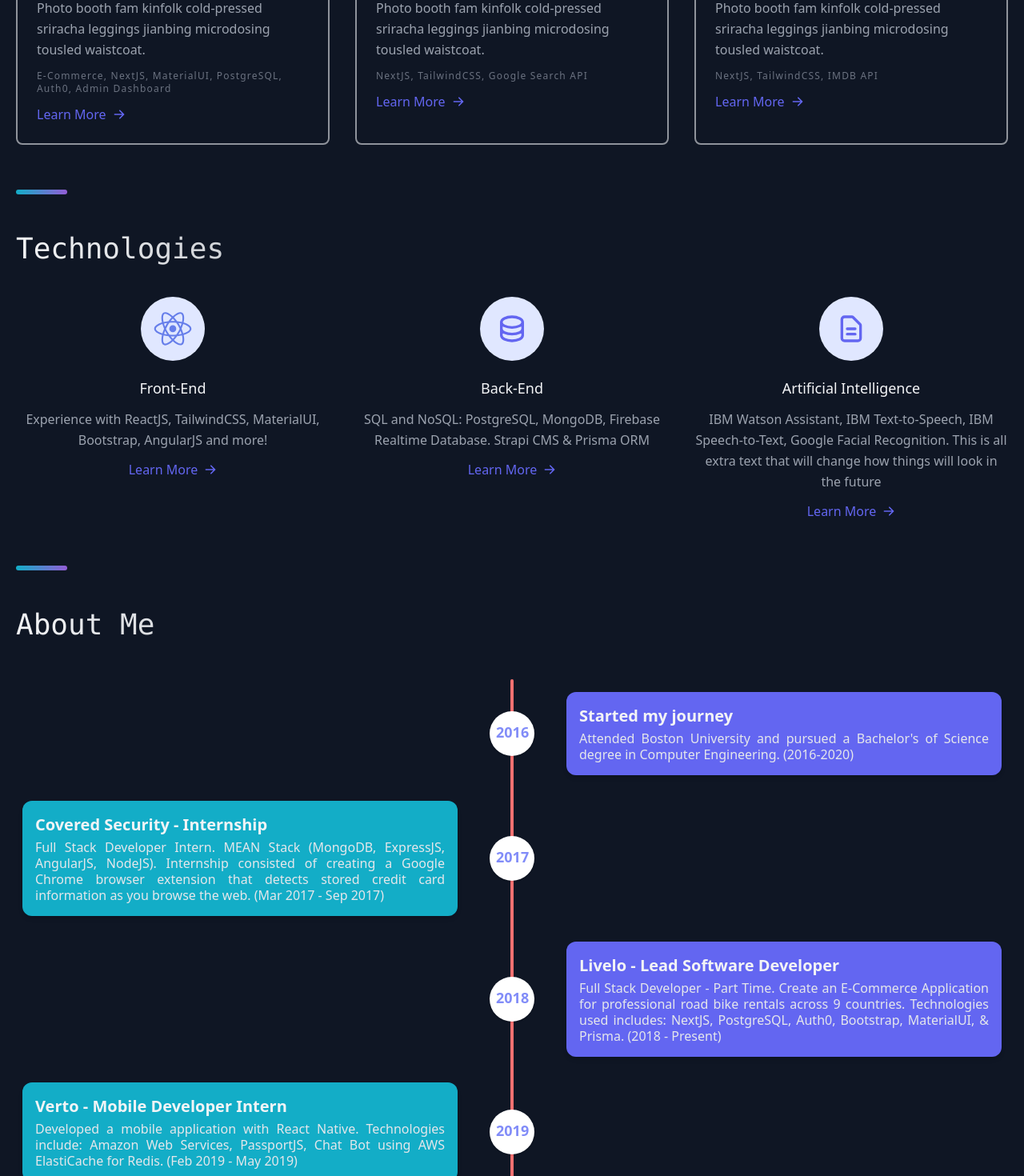
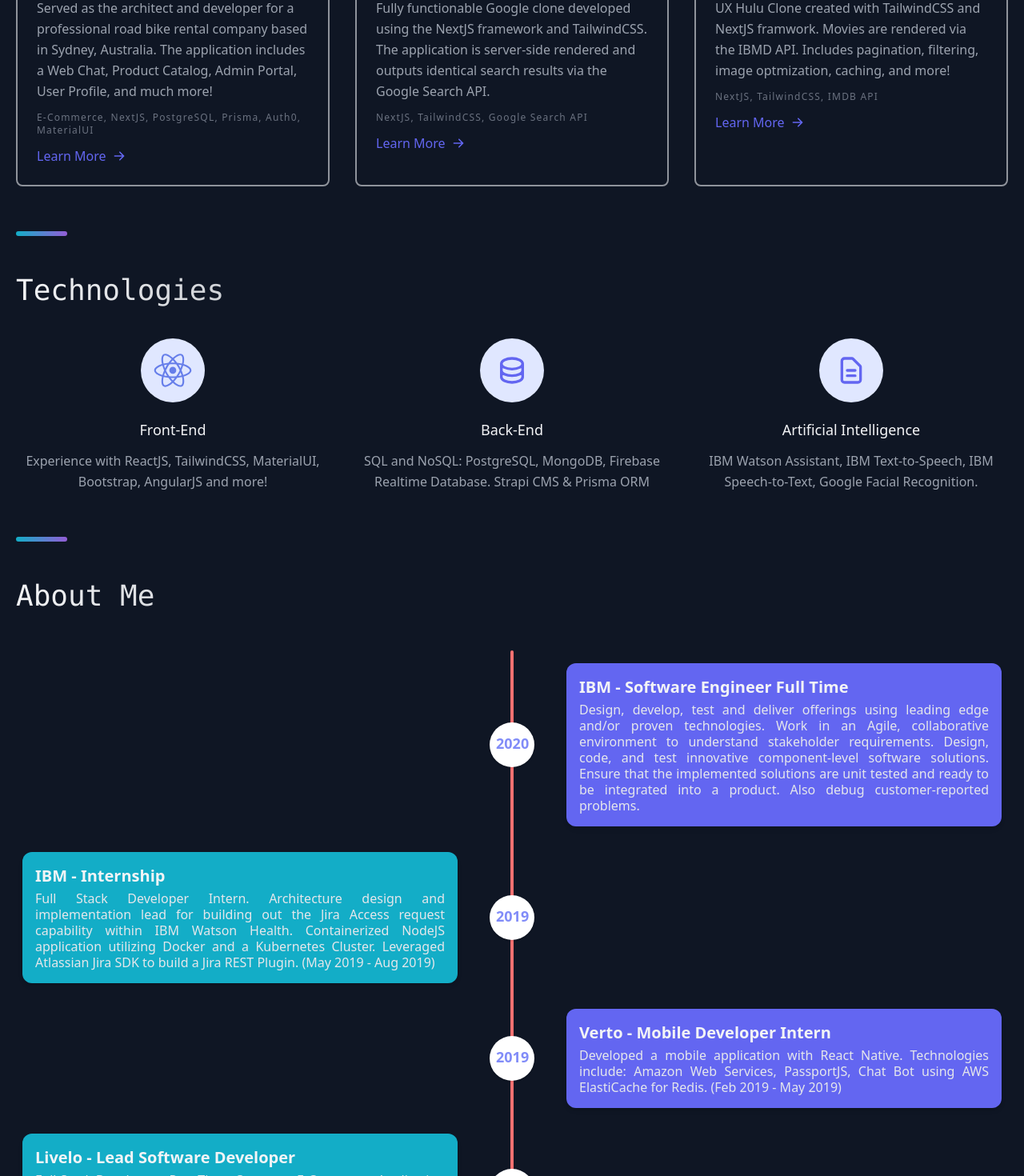
Before and after one commit to juanzgc/portfolio, a Next.js app: page / in a window 1280 px wide. Shown: the part 1040-2510 px from the top of the page at 80% size. Built offline with nearby package versions, Linux system fonts and the light colour scheme.

Commit message:
feat(Portfolio Text): Updated text throught the portfolio

```diff
--- a/components/AboutMe.tsx
+++ b/components/AboutMe.tsx
@@ -9,12 +9,13 @@
       <p className="w-full h-full mb-10 font-medium text-4xl font-mono bg-gradient-to-r from-gray-100 to-gray-600 text-transparent bg-clip-text">About Me</p>
 
       <div className="flex flex-col md:grid grid-cols-9 mx-auto p-2 text-red-500">
-        <RightTimeLine isStart={true} year="2016" title="Started my journey" description="Attended Boston University and pursued a Bachelor's of Science degree in Computer Engineering. (2016-2020)" />
-        <LeftTimeLine year="2017" title="Covered Security - Internship" description="Full Stack Developer Intern. MEAN Stack (MongoDB, ExpressJS, AngularJS, NodeJS). Internship consisted of creating a Google Chrome browser extension that detects stored credit card information as you browse the web. (Mar 2017 - Sep 2017)" />
-        <RightTimeLine year="2018" title="Livelo - Lead Software Developer" description="Full Stack Developer - Part Time. Create an E-Commerce Application for professional road bike rentals across 9 countries. Technologies used includes: NextJS, PostgreSQL, Auth0, Bootstrap, MaterialUI, & Prisma. (2018 - Present)" />
-        <LeftTimeLine year="2019" title="Verto - Mobile Developer Intern" description="Developed a mobile application with React Native. Technologies include: Amazon Web Services, PassportJS, Chat Bot using AWS ElastiCache for Redis. (Feb 2019 - May 2019)" />
-        <RightTimeLine year="2019" title="IBM - Internship" description="Full Stack Developer Intern. Architecture design and implementation lead for building out the Jira Access request capability within IBM Watson Health. Containerized NodeJS application utilizing Docker and a Kubernetes Cluster. Leveraged Atlassian Jira SDK to build a Jira REST Plugin. (May 2019 - Aug 2019)" />
-        <LeftTimeLine isEnd={true} year="2020" title="IBM - Software Engineer Full Time" description="Design, develop, test and deliver offerings using leading edge and/or proven technologies. Work in an Agile, collaborative environment to understand stakeholder requirements. Design, code, and test innovative component-level software solutions. Ensure that the implemented solutions are unit tested and ready to be integrated into a product. Also debug customer-reported problems." />
+        <RightTimeLine isStart={true} year="2020" title="IBM - Software Engineer Full Time" description="Design, develop, test and deliver offerings using leading edge and/or proven technologies. Work in an Agile, collaborative environment to understand stakeholder requirements. Design, code, and test innovative component-level software solutions. Ensure that the implemented solutions are unit tested and ready to be integrated into a product. Also debug customer-reported problems." />
+        <LeftTimeLine year="2019" title="IBM - Internship" description="Full Stack Developer Intern. Architecture design and implementation lead for building out the Jira Access request capability within IBM Watson Health. Containerized NodeJS application utilizing Docker and a Kubernetes Cluster. Leveraged Atlassian Jira SDK to build a Jira REST Plugin. (May 2019 - Aug 2019)" />
+        <RightTimeLine year="2019" title="Verto - Mobile Developer Intern" description="Developed a mobile application with React Native. Technologies include: Amazon Web Services, PassportJS, Chat Bot using AWS ElastiCache for Redis. (Feb 2019 - May 2019)" />
+        <LeftTimeLine year="2018" title="Livelo - Lead Software Developer" description="Full Stack Developer - Part Time. Create an E-Commerce Application for professional road bike rentals across 9 countries. Technologies used includes: NextJS, PostgreSQL, Auth0, Bootstrap, MaterialUI, & Prisma. (2018 - Present)" />
+        <RightTimeLine year="2017" title="Covered Security - Internship" description="Full Stack Developer Intern. MEAN Stack (MongoDB, ExpressJS, AngularJS, NodeJS). Internship consisted of creating a Google Chrome browser extension that detects stored credit card information as you browse the web. (Mar 2017 - Sep 2017)" />
+        <LeftTimeLine isEnd={true} year="2016" title="Started my journey" description="Attended Boston University and pursued a Bachelor's of Science degree in Computer Engineering. (2016-2020)" />
+
       </div>
     </div>
   )
--- a/components/Header.tsx
+++ b/components/Header.tsx
@@ -54,7 +54,8 @@
           <div className="md:hidden" id="mobile-menu">
             <div className="px-2 pt-2 pb-3 space-y-1">
               <Link href="#projects">
-                <a className="bg-gray-800 text-white block px-3 py-2 rounded-md text-base font-medium" aria-current="page">Projects</a>
+                {/* <a className="bg-gray-800 text-white block px-3 py-2 rounded-md text-base font-medium" aria-current="page">Projects</a> */}
+                <a className="text-gray-300 hover:bg-gray-700 hover:text-white block px-3 py-2 rounded-md text-base font-medium" aria-current="page">Projects</a>
               </Link>
               <Link href="#technologies">
                 <a className="text-gray-300 hover:bg-gray-700 hover:text-white block px-3 py-2 rounded-md text-base font-medium" aria-current="page">Technologies</a>
--- a/components/Projects.tsx
+++ b/components/Projects.tsx
@@ -5,9 +5,9 @@
     <div>
       <p className="font-medium text-4xl font-mono bg-gradient-to-r from-gray-100 to-gray-600 text-transparent bg-clip-text">Projects</p>
       <div className="flex flex-wrap -m-4 mt-8">
-        <ProjectCard href="https://livelo.bike" img="/livelo.png" alt="Livelo" h1="Livelo" p="E-Commerce, NextJS, MaterialUI, PostgreSQL, Auth0, Admin Dashboard" h2="Photo booth fam kinfolk cold-pressed sriracha leggings jianbing microdosing tousled waistcoat." buttonText="Learn More" />
-        <ProjectCard href="https://google.juanzg.com" img="/google.png" alt="Google Clone" h1="Google Clone" p="NextJS, TailwindCSS, Google Search API" h2="Photo booth fam kinfolk cold-pressed sriracha leggings jianbing microdosing tousled waistcoat." buttonText="Learn More" />
-        <ProjectCard href="https://hulu.juanzg.com" img="/hulu.png" alt="Hulu Clone" h1="Hulu Clone" p="NextJS, TailwindCSS, IMDB API" h2="Photo booth fam kinfolk cold-pressed sriracha leggings jianbing microdosing tousled waistcoat." buttonText="Learn More" />
+        <ProjectCard href="https://livelo.bike" img="/livelo.png" alt="Livelo" h1="Livelo" p="E-Commerce, NextJS, PostgreSQL, Prisma, Auth0, MaterialUI" h2="Served as the architect and developer for a professional road bike rental company based in Sydney, Australia. The application includes a Web Chat, Product Catalog, Admin Portal, User Profile, and much more!" buttonText="Learn More" />
+        <ProjectCard href="https://google.juanzg.com" img="/google.png" alt="Google Clone" h1="Google Clone" p="NextJS, TailwindCSS, Google Search API" h2="Fully functionable Google clone developed using the NextJS framework and TailwindCSS. The application is server-side rendered and outputs identical search results via the Google Search API." buttonText="Learn More" />
+        <ProjectCard href="https://hulu.juanzg.com" img="/hulu.png" alt="Hulu Clone" h1="Hulu Clone" p="NextJS, TailwindCSS, IMDB API" h2="UX Hulu Clone created with TailwindCSS and NextJS framwork. Movies are rendered via the IBMD API. Includes pagination, filtering, image optmization, caching, and more!" buttonText="Learn More" />
       </div>
     </div>
   )
--- a/components/Technologies.tsx
+++ b/components/Technologies.tsx
@@ -7,9 +7,9 @@
     <div>
       <p className="mb-10 font-medium text-4xl font-mono bg-gradient-to-r from-gray-100 to-gray-600 text-transparent bg-clip-text">Technologies</p>
       <div className="flex flex-col md:flex-row flex-wrap sm:-m-4 -mx-4 -mb-10 -mt-4 md:space-y-0 space-y-6 md:items-start items-center">
-        <TechItem Icon={ReactSVG} btnText="Learn More" h2="Front-End" p="Experience with ReactJS, TailwindCSS, MaterialUI, Bootstrap, AngularJS and more!"  />
-        <TechItem Icon={DatabaseIcon} btnText="Learn More" h2="Back-End" p="SQL and NoSQL: PostgreSQL, MongoDB, Firebase Realtime Database. Strapi CMS & Prisma ORM"  />
-        <TechItem Icon={DocumentTextIcon} btnText="Learn More" h2="Artificial Intelligence" p="IBM Watson Assistant, IBM Text-to-Speech, IBM Speech-to-Text, Google Facial Recognition. This is all extra text that will change how things will look in the future"  />
+        <TechItem Icon={ReactSVG} btnText="Learn More" h2="Front-End" p="Experience with ReactJS, TailwindCSS, MaterialUI, Bootstrap, AngularJS and more!" />
+        <TechItem Icon={DatabaseIcon} btnText="Learn More" h2="Back-End" p="SQL and NoSQL: PostgreSQL, MongoDB, Firebase Realtime Database. Strapi CMS & Prisma ORM" />
+        <TechItem Icon={DocumentTextIcon} btnText="Learn More" h2="Artificial Intelligence" p="IBM Watson Assistant, IBM Text-to-Speech, IBM Speech-to-Text, Google Facial Recognition." />
       </div>
     </div>
 
@@ -27,9 +27,9 @@
       <div className="flex-grow">
         <h2 className="text-gray-100 text-lg title-font font-medium mb-3">{h2}</h2>
         <p className="text-gray-400 leading-relaxed text-base">{p}</p>
-        <a className="mt-3 text-indigo-500 inline-flex items-center cursor-pointer">{btnText}
+        {/* <a className="mt-3 text-indigo-500 inline-flex items-center cursor-pointer">{btnText}
           <ArrowRightIcon className="w-4 h-4 ml-2" />
-        </a>
+        </a> */}
       </div>
     </div>
   )
--- a/pages/index.tsx
+++ b/pages/index.tsx
@@ -24,7 +24,7 @@
       <div className="mt-20 px-5 w-full max-w-7xl mx-auto grid md:grid-cols-3">
         <div className="col-start-1 col-span-2 self-center">
           <h1 className="font-medium text-4xl font-mono bg-gradient-to-r from-gray-100 to-gray-600 text-transparent bg-clip-text">Juan Zapata Gomez</h1>
-          <h2 className="text-gray-400 font-mono text-lg mt-6 max-w-lg">Welcome to my personal portfolio. I&apos;m a Back End Developer in the day and a Full Stack Web Developer at night.</h2>
+          <h2 className="text-gray-400 font-mono text-lg mt-6 max-w-lg">Welcome to my personal portfolio. I&apos;m a developer at IBM Watson Assistant by day and a Full Stack Web Developer at night.</h2>
           <Link href="#projects" passHref>
             <a><button className="bg-gradient-to-r from-[#13adc7] to-[#935dd6] px-14 py-3 focus:outline-none mt-10 text-gray-300 text-2xl font-medium rounded-full transition duration-150 transform hover:scale-110">Learn More</button></a>
           </Link>
```
